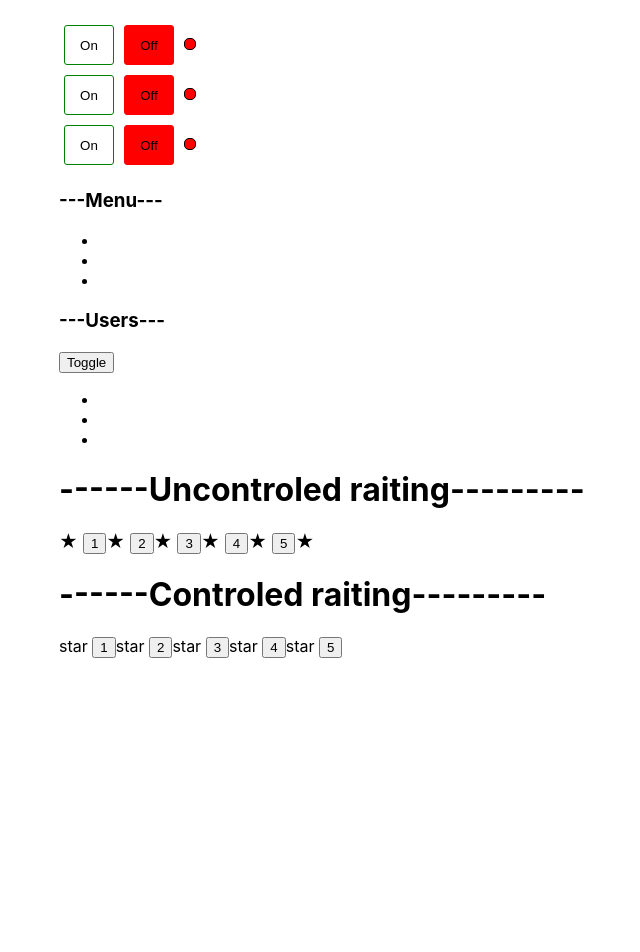
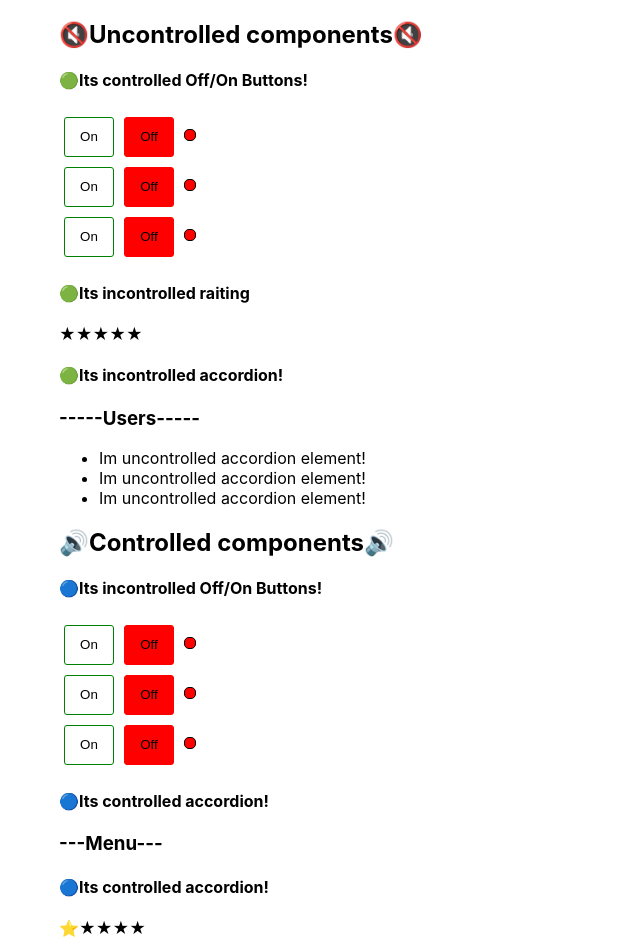
Before and after one commit to w1llow1sp/IT-INCUBATOR-REACT-KABZDA, a React (Create React App) app: page / in a window 1280 px wide. Shown: the top 952 px of the page, without its empty margins (281-921 px from the left). Before the commit the page ends 800 px from the top, so only its background shows below. Built offline with nearby package versions, Linux system fonts and the light colour scheme.

Commit message:
lesson 8 - callbacks 1

```diff
--- a/src/App.css
+++ b/src/App.css
@@ -2,3 +2,6 @@
   width: 600px;
   margin: 20px auto;
 }
+.starElement {
+  cursor: pointer;
+}
--- a/src/App.tsx
+++ b/src/App.tsx
@@ -1,23 +1,46 @@
-import React from 'react';
+import React, {useState} from 'react';
 import './App.css';
-import {Rating} from "./components/Raiting/Raiting";
+import { RaitingValueType, Rating} from "./components/Raiting/Raiting";
 import OnOff from "./components/OnOf/OnOff";
 import UnControlledAccordion from "./components/Accordion/UnControlledAccordion";
 import {Accordion} from "./components/Accordion/Accordion";
 import UnControlledRating from "./components/Raiting/UnControlledRaiting";
+import ControlledOnOff from "./components/OnOf/UnControlledOnOff";
 
-function App() {
+function App(props:any) {
+
+    const [raitingControlledValue, setRaitingControlledValue] = useState<RaitingValueType>(1);
+
+    const [accordionCollapsed, setAccordionCollapsed] = useState<boolean>(true);
+
+    const [on, setOn] = useState<boolean>(false);
+
     return (
         <div className={'App'}>
+
+            <h2>🔇Uncontrolled components🔇</h2>
+            <h4>🟢Its controlled Off/On Buttons!</h4>
+
+            <ControlledOnOff on={on} setOn={setOn}/>
+            <ControlledOnOff on={on} setOn={setOn}/>
+            <ControlledOnOff on={on} setOn={setOn}/>
+            <UnControlledRating />
+            <UnControlledAccordion titleValue={'---Users---'} />
+
+            <h2>🔊Controlled components🔊</h2>
+            <h4>🔵Its incontrolled Off/On Buttons!</h4>
+
             <OnOff />
             <OnOff />
             <OnOff />
 
-            <Accordion titleValue={'---Menu---'} collapsed={false} />
-            <UnControlledAccordion titleValue={'---Users---'} />
-
-            <UnControlledRating />
-            <Rating value={0}/>
+            <Accordion
+                titleValue={'---Menu---'}
+                value={accordionCollapsed}
+                onClick={setAccordionCollapsed} />
+            <Rating
+                value={raitingControlledValue}
+                onClick={setRaitingControlledValue}/>
 
         </div>
     );
--- a/src/components/Accordion/Accordion.tsx
+++ b/src/components/Accordion/Accordion.tsx
@@ -2,33 +2,37 @@ import React from "react";
 
 type AccordionPropsType = {
     titleValue: string
-    collapsed: boolean
+    value: boolean
+    onClick:(collapsed:boolean)=>void
 }
 
 export function Accordion(props: AccordionPropsType) {
     return <div>
-        <AccordionTitle title={props.titleValue}/>
-        {!props.collapsed && <AccordionBody/>}
+        <h4>🔵Its controlled accordion!</h4>
+        <AccordionTitle title={props.titleValue} onClick={props.onClick} value={props.value}/>
+        {!props.value && <AccordionBody/>}
     </div>
 
-}
-
-type AccordionTitlePropsType = {
-    title: string
-}
-
-function AccordionTitle(props: AccordionTitlePropsType) {
-    return (
-        <h3>{props.title}</h3>
-    )
 }
 
 function AccordionBody() {
     return (
         <ul>
-            <li></li>
-            <li></li>
-            <li></li>
+            <li>I controlled accodion</li>
+            <li>I controlled accodion</li>
+            <li>I controlled accodion</li>
         </ul>
     )
 }
+
+type AccordionTitlePropsType = {
+    title: string
+    value: boolean
+    onClick:(collapsed:boolean)=>void
+}
+
+function AccordionTitle(props: AccordionTitlePropsType) {
+    return (
+        <h3 onClick={()=>props.onClick(!props.value)}>{props.title}</h3>
+    )
+}
--- a/src/components/Accordion/UnControlledAccordion.tsx
+++ b/src/components/Accordion/UnControlledAccordion.tsx
@@ -7,30 +7,31 @@ type AccordionPropsType = {
 
 type AccordionTitlePropsType = {
     title: string
+    onClick: () => void
 }
 
 export function UnControlledAccordion(props: AccordionPropsType) {
     let [collapsed, setCollapsed] = useState(false);
 
     return <div>
-        <AccordionTitle title={props.titleValue}/>
-        <button onClick={ () => { setCollapsed(!collapsed) } }>Toggle</button>
+        <h4>🟢Its incontrolled accordion!</h4>
+        <AccordionTitle title={props.titleValue} onClick={()=>{setCollapsed(!collapsed)}}/>
         {!collapsed && <AccordionBody/>}
     </div>
 }
 
 function AccordionTitle(props: AccordionTitlePropsType) {
     return (
-        <h3>{props.title}</h3>
+        <h3 onClick={()=>{props.onClick()}}>--{props.title}--</h3>
     )
 }
 
 function AccordionBody() {
     return (
         <ul>
-            <li></li>
-            <li></li>
-            <li></li>
+            <li>Im uncontrolled accordion element!</li>
+            <li>Im uncontrolled accordion element!</li>
+            <li>Im uncontrolled accordion element!</li>
         </ul>
     )
 }
--- /dev/null
+++ b/src/components/OnOf/UnControlledOnOff.tsx
@@ -0,0 +1,50 @@
+import React from 'react';
+
+
+type PropsType = {
+    on: boolean
+    setOn : (on:boolean) => void
+}
+
+function ControlledOnOff(props:PropsType) {
+
+    //Стили через обьект:
+    const onStyle = {
+        width: '50px',
+        height: '40px',
+        border: '1px solid green',
+        borderRadius: '3px',
+        margin: '5px',
+        padding: '5px',
+        backgroundColor: props.on ? 'green' : 'white' //Тернарное выражение
+    };
+    const offStyle = {
+        width: '50px',
+        height: '40px',
+        borderRadius: '3px',
+        border: '1px solid red',
+        margin: '5px',
+        padding: '5px',
+        backgroundColor: props.on ? 'white' : 'red', //Тернарное выражение
+    };
+    const indicatorStyle = {
+        width: '10px',
+        height: '10px',
+        borderRadius: '5px',
+        border: '1px solid black',
+        display: 'inline-block',
+        marginLeft: '5px',
+        backgroundColor: props.on ? 'green' : 'red'
+    };
+//-------------------------------------------------->
+    return (
+        <div>
+            <button onClick={()=>props.setOn(!props.on)} style={onStyle}>On</button>
+            <button onClick={ () =>props.setOn(!props.on)} style={offStyle}>Off</button>
+            <div onClick={ () => props.setOn(!props.on)} style={indicatorStyle}></div>
+        </div>
+    )
+}
+
+
+export default ControlledOnOff;
--- a/src/components/Raiting/Raiting.tsx
+++ b/src/components/Raiting/Raiting.tsx
@@ -1,32 +1,37 @@
 import React from "react";
 
+ export type RaitingValueType = 0 | 1 | 2 | 3 | 4 | 5
+
+
 type RatingPropsType = {
-    value: 0 | 1 | 2 | 3 | 4 | 5 | 6
+    value: RaitingValueType
+    onClick:(value:RaitingValueType) => void
 }
 
 export function Rating(props: RatingPropsType) {
         return (
             <div>
-                <h1>------Controled raiting---------</h1>
-                <Star selected={props.value > 0}/><button>1</button>
-                <Star selected={props.value > 1}/><button>2</button>
-                <Star selected={props.value > 2}/><button>3</button>
-                <Star selected={props.value > 3}/><button>4</button>
-                <Star selected={props.value > 4}/><button>5</button>
+                <h4>🔵Its controlled accordion!</h4>
+                <Star selected={props.value > 0} onClick={props.onClick} value={1}/>
+                <Star selected={props.value > 1} onClick={props.onClick} value={2}/>
+                <Star selected={props.value > 2} onClick={props.onClick} value={3}/>
+                <Star selected={props.value > 3} onClick={props.onClick} value={4}/>
+                <Star selected={props.value > 4} onClick={props.onClick} value={5}/>
             </div>
         );
 }
 
 type StarPropsType = {
     selected: boolean
+    onClick: (value:RaitingValueType) => void
+    value: RaitingValueType
 }
 
 export function Star(props: StarPropsType) {
-    if (props.selected === true) {
-        return <span><b>star </b></span>
-    } else {
-        return (
-            <span>star </span>
-        )
-    }
+    return <span className={'starElement'} onClick={()=>{props.onClick(props.value)}}>
+        {props.selected
+            ? <b>⭐</b>
+            : <b>★</b>
+        }
+    </span>
 }
--- a/src/components/Raiting/UnControlledRaiting.tsx
+++ b/src/components/Raiting/UnControlledRaiting.tsx
@@ -11,39 +11,35 @@ function UnControlledRating(props: RatingPropsType) {
         return (
 
             <div>
-                <h1>------Uncontroled raiting---------</h1>
-                <Star selected={value > 0} />
-                <button onClick={ () => {setValue(1)} }>1 </button>
-                <Star selected={value > 1}/>
-                <button onClick={ () => {setValue(2)} }>2</button>
-                <Star selected={value > 2}/>
-                <button onClick={ () => {setValue(3)} }>3</button>
-                <Star selected={value > 3}/>
-                <button onClick={ () => {setValue(4)} }>4</button>
-                <Star selected={value > 4}/>
-                <button onClick={ () => {setValue(5)} }>5</button>
-                <Star selected={value > 5}/>
+                <h4>🟢Its incontrolled raiting</h4>
+                <Star selected={value > 0} setValue={()=>setValue(1)}  />
+                <Star selected={value > 1} setValue={()=>setValue(2)} />
+                <Star selected={value > 2} setValue={()=>setValue(3)}/>
+                <Star selected={value > 3} setValue={()=>setValue(4)} />
+                <Star selected={value > 4} setValue={()=>setValue(5)} />
+
             </div>
         );
 }
 
 type StarPropsType = {
     selected: boolean
+    setValue: () => void
 }
 
 function Star(props: StarPropsType) {
 
-    const starStyle = {
-        fontSize: '18px',
-    }
+/*    return props.selected
+        ? <span><b>⭐</b></span>
+        : <span >★ </span>
+    */
+    return <span className={'starElement'} onClick={
+        ()=> {props.setValue()}}>
+        {props.selected
+        ? <b>⭐</b>
+        : <b>★</b>}
+    </span>
 
-    if (props.selected === true) {
-        return <span style={starStyle}><b>⭐ </b></span>
-    } else {
-        return (
-            <span style={starStyle}>★ </span>
-        )
-    }
 }
 
 export default  UnControlledRating;
```
